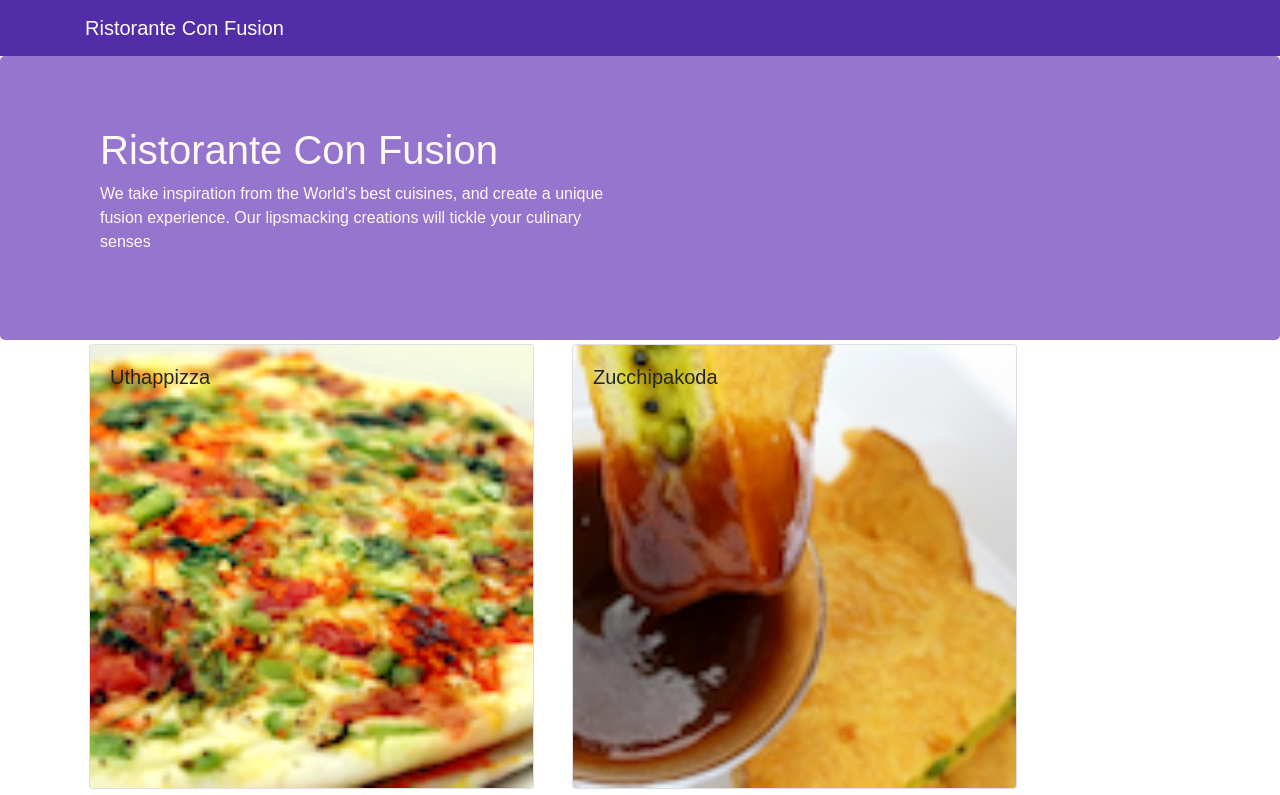
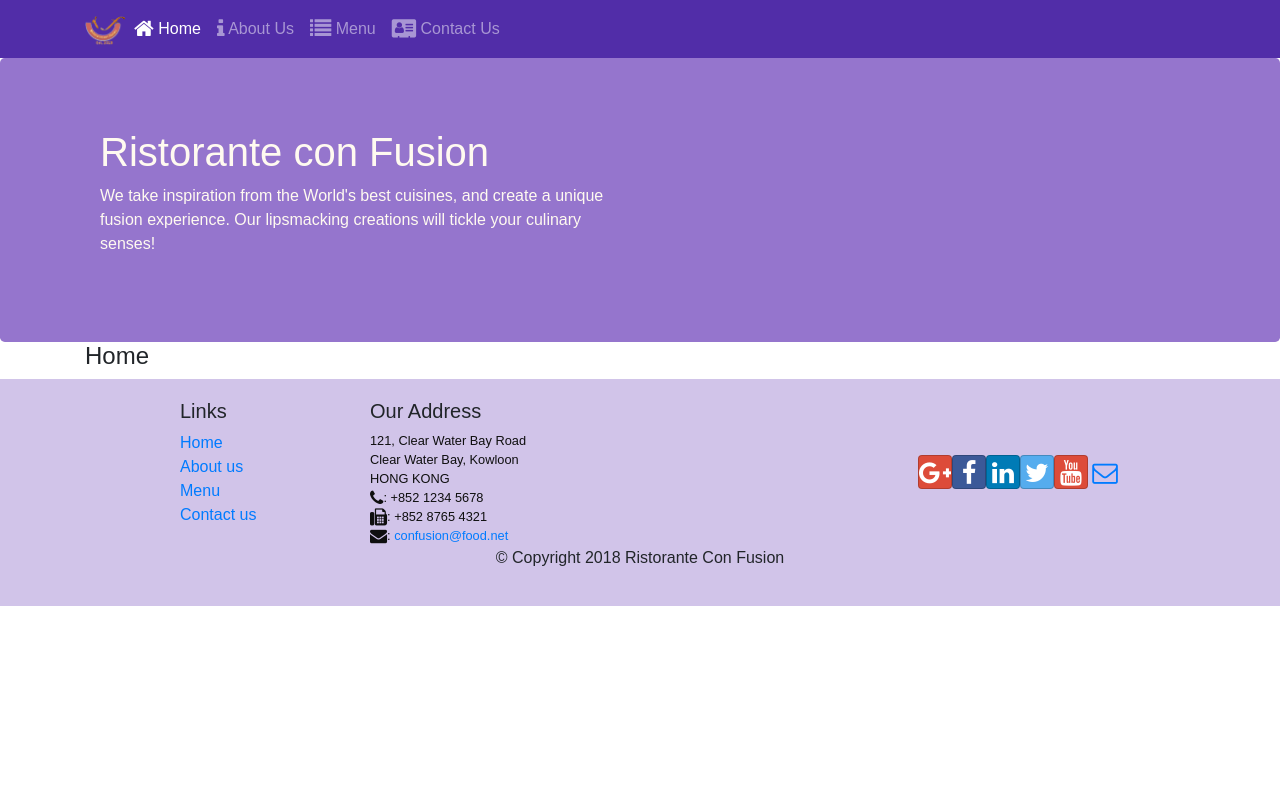
Before and after one commit to Anna-Petko/first-react-app, a React (Create React App) app: page /home in a window 1280 px wide. Shown: the top 795 px of the page. Built offline with nearby package versions, Linux system fonts and the light colour scheme.

Commit message:
React Router

```diff
--- a/package.json
+++ b/package.json
@@ -15,6 +15,7 @@
     "react-dom": "^16.4.1",
     "react-fontawesome": "^1.6.1",
     "react-popper": "^0.9.2",
+    "react-router-dom": "^4.2.2",
     "react-scripts": "1.1.4",
     "reactstrap": "^5.0.0"
   },
--- a/src/App.js
+++ b/src/App.js
@@ -2,6 +2,7 @@
 import Main from './components/MainComponent';
 import './App.css';
 import {DISHES} from './shared/dishes';
+import {BrowserRouter} from 'react-router-dom';
 
 
 class App extends Component {
@@ -10,9 +11,11 @@
 
   render() {
     return (
-      <div>
-      <Main />
-      </div>
+    	<BrowserRouter>
+      	<div>
+      		<Main />
+      	</div>
+      	</BrowserRouter>
     );
   }
 }
--- a/src/components/FooterComponent.js
+++ b/src/components/FooterComponent.js
@@ -1,4 +1,5 @@
 import React from 'react';
+import {Link} from 'react-router-dom';
 
 
 function Footer (props) {
@@ -10,10 +11,10 @@
                 <div className="col-4 offset-1 col-sm-2">
                     <h5>Links</h5>
                     <ul className="list-unstyled">
-                        <li><a href="#">Home</a></li>
-                        <li><a href="#">About</a></li>
-                        <li><a href="#">Menu</a></li>
-                        <li><a href="contactus.html">Contact</a></li>
+                        <li><Link to = "/home">Home</Link></li>
+                        <li><Link to = "/aboutus">About us</Link></li>
+                        <li><Link to = "/menu">Menu</Link></li>
+                        <li><Link to = "/contactus">Contact us</Link></li>
                     </ul>
                 </div>
                 <div className="col-7 col-sm-5">
--- a/src/components/HeaderComponent.js
+++ b/src/components/HeaderComponent.js
@@ -1,28 +1,64 @@
  import React, {Component} from 'react';
- import { Navbar, NavbarBrand, Jumbotron } from 'reactstrap';
+ import { Navbar, NavbarBrand, Nav, NavbarToggler, Collapse, NavItem, Jumbotron } from 'reactstrap';
+ import  {NavLink} from 'react-router-dom';
 
 
  class Header extends Component {
 
+    constructor (props) {
+        super(props);
+        this.state = {
+            isNavOpen: false
+        };
+
+        this.toggleNav =this.toggleNav.bind(this);
+    }
+
+    toggleNav() {
+        this.setState({
+            isNavOpen: !this.state.isNavOpen
+
+        });
+    }
+
  	render() {
  		return (
  			<React.Fragment>
- 			 <Navbar dark>
+             <div>
+                <Navbar dark expand="md">
                     <div className="container">
-            	<NavbarBrand href="/">Ristorante Con Fusion</NavbarBrand>
+                        <NavbarToggler onClick={this.toggleNav} />
+                        <NavbarBrand className="mr-auto" href="/"><img src='assets/images/logo.png' height="30" width="41" alt='Ristorante Con Fusion' />
+                        </NavbarBrand>
+                        <Collapse isOpen={this.state.isNavOpen} navbar>
+                            <Nav navbar>
+                            <NavItem>
+                                <NavLink className="nav-link"  to='/home'><span className="fa fa-home fa-lg"></span> Home</NavLink>
+                            </NavItem>
+                            <NavItem>
+                                <NavLink className="nav-link" to='/aboutus'><span className="fa fa-info fa-lg"></span> About Us</NavLink>
+                            </NavItem>
+                            <NavItem>
+                                <NavLink className="nav-link"  to='/menu'><span className="fa fa-list fa-lg"></span> Menu</NavLink>
+                            </NavItem>
+                            <NavItem>
+                                <NavLink className="nav-link" to='/contactus'><span className="fa fa-address-card fa-lg"></span> Contact Us</NavLink>
+                            </NavItem>
+                            </Nav>
+                        </Collapse>
                     </div>
                 </Navbar>
                 <Jumbotron>
-        	<div className = "container">
-        		<div className ="row row-header">
-        			<div className ="col-12 col-sm-6">
-        			<h1>Ristorante Con Fusion</h1>
-        			<p>We take inspiration from the World's best cuisines, and create a unique fusion experience.
-        			 Our lipsmacking creations will tickle your culinary senses </p>
+                    <div className="container">
+                        <div className="row row-header">
+                            <div className="col-12 col-sm-6">
+                                <h1>Ristorante con Fusion</h1>
+                                <p>We take inspiration from the World's best cuisines, and create a unique fusion experience. Our lipsmacking creations will tickle your culinary senses!</p>
                             </div>
                         </div>
                     </div>
                 </Jumbotron>
+            </div>
        </React.Fragment>
 
  		);
--- /dev/null
+++ b/src/components/HomeComponent.js
@@ -0,0 +1,11 @@
+import React from 'react';
+
+function Home(props) {
+    return(
+      <div className="container">
+        <h4>Home</h4>
+      </div>
+    );
+}
+
+export default Home;
--- a/src/components/MainComponent.js
+++ b/src/components/MainComponent.js
@@ -4,6 +4,8 @@
 import { DISHES } from '../shared/dishes';
 import Header from './HeaderComponent';
 import Footer from './FooterComponent';
+import Home from './HomeComponent';
+import {Switch, Route, Redirect} from 'react-router-dom';
 
 class Main extends Component {
 
@@ -11,21 +13,26 @@
     super(props);
     this.state = {
         dishes: DISHES,
-        selectedDish: null
     };
   }
 
-  onDishSelect(dishId) {
-        this.setState({ selectedDish: dishId});
-    }
 
 
   render() {
+    const HomePage = () => {
+      return (
+        <Home />
+      );
+    }
+
     return (
       <div>
         <Header />
-        <Menu dishes={this.state.dishes} onClick={(dishId) => this.onDishSelect(dishId)} />
-        <DishDetail dish={this.state.dishes.filter((dish) => dish.id === this.state.selectedDish)[0]} />
+        <Switch>
+          <Route path = '/home' component = {HomePage} />
+          <Route exact path = '/menu' component = {()=> <Menu dishes = {this.state.dishes} />} />
+          <Redirect to = '/home' />
+        </Switch>
         <Footer />
       </div>
     );
--- a/src/components/MenuComponent.js
+++ b/src/components/MenuComponent.js
@@ -1,6 +1,5 @@
 import React from 'react';
-import { Card, CardImg, CardImgOverlay,
-    CardTitle } from 'reactstrap';
+import { Card, CardImg, CardImgOverlay, CardTitle } from 'reactstrap';
 
     function RenderMenuItem ({dish, onClick}) {
         return (
```
Also changed, not shown: 1 other file (tests, documents, lock files or other folders). Lines whose indentation alone changed are shown as unchanged.
